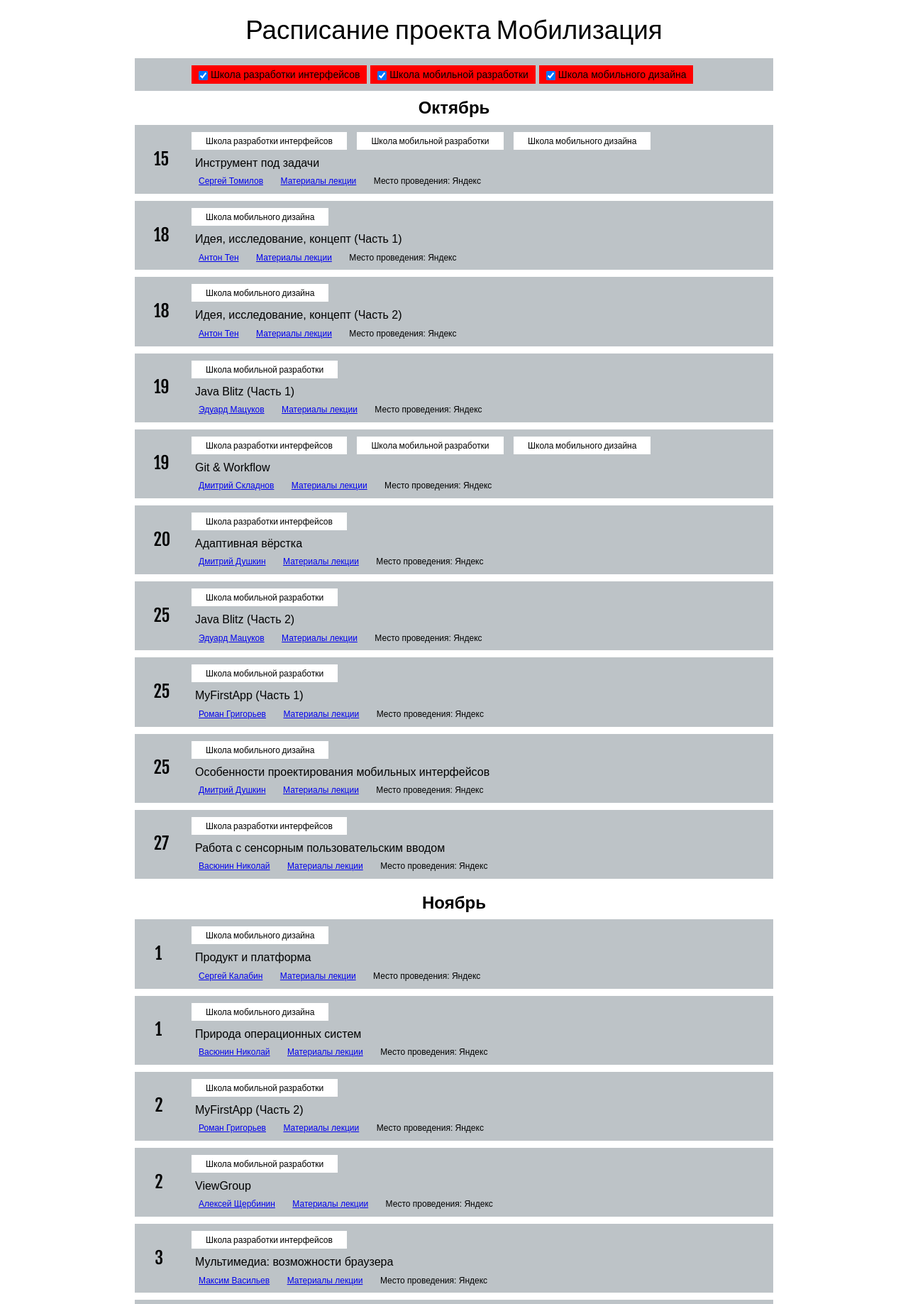
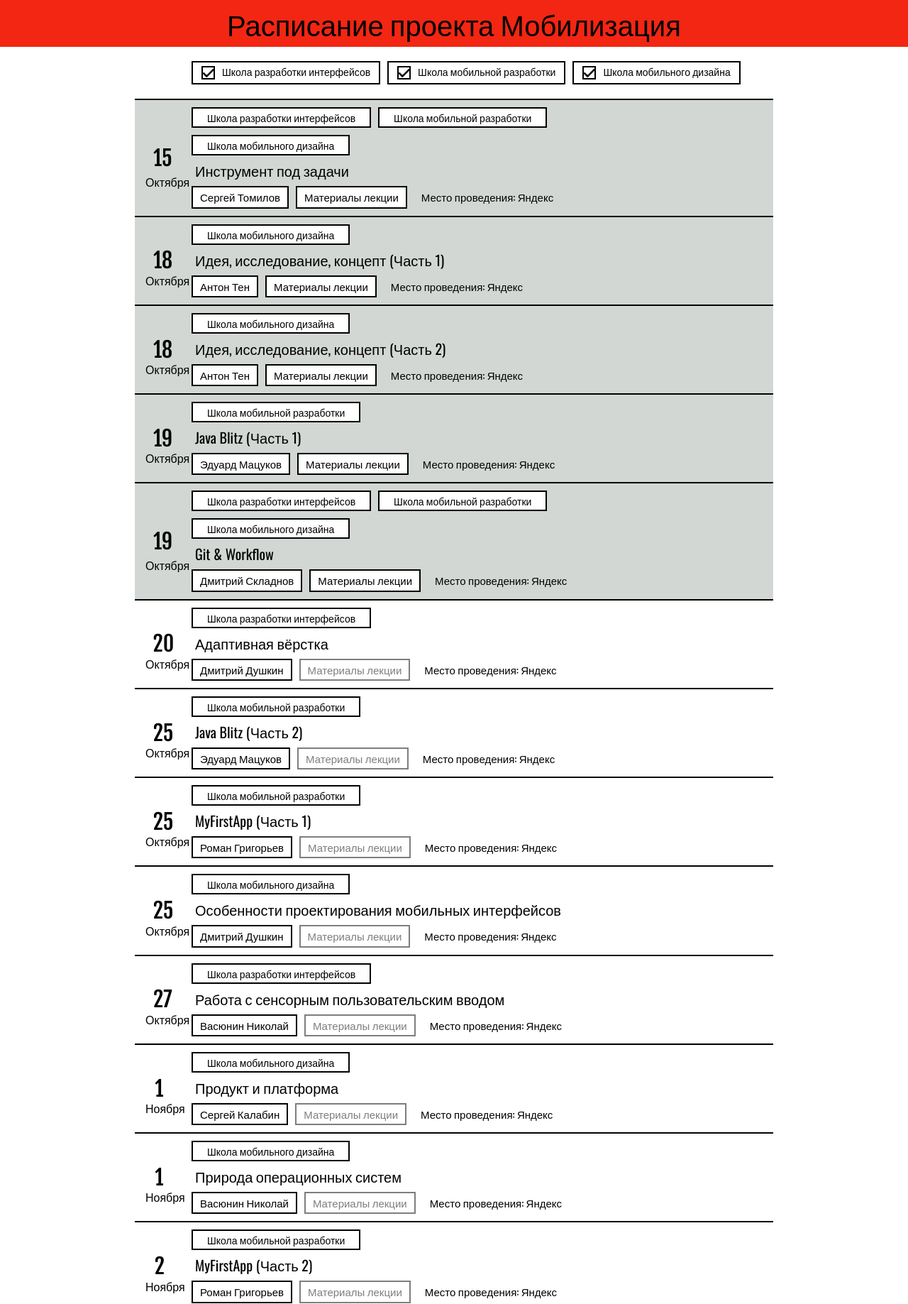
Before and after one commit to ottenokLeshi/YA-first, a plain HTML site: page index.html in a window 1280 px wide. Shown: the top 1837 px of the page at 71% size. Drawn offline with nearby package versions, Linux system fonts and the light colour scheme.

Commit message:
Added styles and interactivity

```diff
--- a/css/style.css
+++ b/css/style.css
@@ -2,40 +2,58 @@
 	display: none;
 }
 
-.body {
-
-}
-
 .header {
-	font-family: 'Fjalla One', sans-serif;
 	box-sizing: border-box;
 	text-align: center;
-	padding: 20px 0px;
-	background-color: #ffffff;
+	padding: 10px 0px;
+	background-color: #F22613;
 }
 
 .header__main{
-	font-size: 2.3em;
+	font-family: 'Oswald', sans-serif;
+	font-size: 40px;
 }
 
 .school__select {
 	box-sizing: border-box;
-	background-color: #bdc3c7;
 	font-size: 0px;
 	padding: 5px 0px 5px 0px;
 	max-width: 900px;
 	padding-left: 80px;
-	margin: 0px auto 0px auto;
+	margin: 10px auto 10px auto;
 }
 
 .selects__item {
+	font-family: 'Oswald', sans-serif;
 	font-size: 14px;
 	display: inline-block;
-	padding: 5px 10px 5px 10px;
+	padding: 5px 12px 5px 12px;
 	margin-top: 5px;
 	margin-bottom: 5px;
-	margin-right: 5px;
-	background-color: red;
+	margin-right: 10px;
+	background-color: #ffffff;
+	cursor: pointer;
+	border: 2px solid #000000;
+}
+
+.selects__item label{
+	cursor: pointer;
+}
+input[type="checkbox"] {
+	display:none;
+}
+
+input[type="checkbox"] + label span {
+	display: inline-block;
+    width: 15px;
+    height: 15px;
+    cursor: pointer;
+    margin: 0px 10px 0 0;
+    vertical-align: middle;
+    border: 2px solid #000000;
+}
+input[type="checkbox"]:checked + label span {
+    background: url("../img/checked.png") top no-repeat;
 }
 
 .select__box {
@@ -43,8 +61,8 @@
 }
 
 .school__name {
-	font-family: 'Fjalla One', sans-serif;
-	font-size: 12px;
+	font-family: 'Oswald', sans-serif;
+	font-size: 14px;
 	margin-top: 5px;
 	margin-bottom: 5px;
 	background-color: #ffffff;
@@ -54,14 +72,7 @@
 	line-height: 25px;
 	display: inline-block;
 	margin-right: 10px;
-	cursor: pointer;
-}
-
-.month {
-	text-align: center;
-	padding: 10px;
-	font-weight: bold;
-	font-size: 1.5em;
+	border: 2px solid #000000;
 }
 
 .schedule {
@@ -71,77 +82,116 @@
 }
 
 .schedule__item {
-	background-color: #bdc3c7;
+	font-family: 'Oswald', sans-serif;
 	position: relative;
 	box-sizing: border-box;
 	padding: 5px;
 	padding-left: 80px;
+	padding-right: 80px;
 	max-width: 900px;
-	margin: 0px auto 10px auto;
+	margin: 0px auto 0px auto;
+	font-size: 0px;
+	border-bottom: 2px solid black;
+}
+.schedule__item:first-of-type {
+	border-top: 2px solid black;
 }
 
-.schedule_school{
-
+.schedule__item a {
+	cursor: pointer;
+	color: #000000;
+	text-decoration:none;
 }
 
+.schedule__item__passed {
 
+	background-color: #D2D7D3;
+}
 .schedule__date {
 	font-family: 'Fjalla One', sans-serif;
 	position: absolute;
 	top: 50%;
 	left: 30px;
 	display: inline;
-	font-size: 1.5em;
+	font-size: 30px;
 	transform: translate(-15%, -50%);
+}
+
+.schedule__month {
+	font-size: 16px;
+	position: absolute;
+	top: 65%;
+	left: 15px;
+	display: inline;
 }
 
 .schedule__name {
 	padding: 5px;
-	font-size: 16px;
-	max-width: 600px
+	font-size: 20px;
 }
 
 .schedule__lecturer {
-	font-size: 12px;
+	font-size: 15px;
 	text-decoration: none;
 	display: inline-block;
-	padding: 5px 10px 5px 10px
+	padding: 5px 10px 5px 10px;
+	cursor: pointer;
+	background-color: #ffffff;
+	border: 2px solid #000000;
+	margin-right: 10px;
+	margin-top: 5px;
+	margin-bottom: 5px;
+
 }
 
 .schedule__materials {
-	font-size: 12px;
+	font-size: 15px;
 	display: inline-block;
-	padding: 5px 10px 5px 10px
+	padding: 5px 10px 5px 10px;
+	background-color: #ffffff;
+	border: 2px solid #000000;
+	margin-right: 10px;
+	margin-top: 5px;
+	margin-bottom: 5px;
+}
+
+.schedule__materials__notavail{
+	opacity: 0.5;
 }
 
 .schedule__place {
-	font-size: 12px;
+	font-size: 15px;
 	display: inline-block;
-	padding: 5px 10px 5px 10px
+	padding: 5px 10px 5px 10px;
 }
 
 .schedule__popup {
+	font-family: 'Oswald', sans-serif;
 	z-index: 10;
 	width:100%;
     min-height:100%;
-    background-color: rgba(0,0,0,0.5);
+    background-color: rgba(0,0,0,0.7);
     overflow:hidden;
     position:fixed;
     top:0px;
 }
 
 .popup__content {
-	margin:40px auto 0px auto;
-    max-width: 540px;
+	margin: 20px auto 0px auto;
+    max-width: 440px;
     min-height: 350px;
-    padding:10px;
+    padding: 0px;
     background-color: #fff;
-    border-radius: 5px;
-    box-shadow: 0px 0px 10px #000;
 }
 
 .popup__lecturer {
+	font-family: 'Oswald', sans-serif;
+	font-size: 40px;
+	box-sizing: border-box;
 	text-align: center;
+	padding: 10px 0px;
+	margin-bottom: 10px;
+	background-color: #F22613;
 }
 
 .popup__close {
@@ -151,13 +201,13 @@
     font-size: 21px;
     font-weight: bold;
     line-height: 1;
-    color: #000;
-    text-shadow: 0 1px 0 #fff;
-    opacity: 0.2;
+    text-shadow: 0 1px 0 #000;
+    opacity: 0.7;
     border: 0px;
 }
 
-.popup__close__icon {
+.popup__close__icon{
+	color: #000;
 }
 
 .popup__img__wraper {
--- a/index.html
+++ b/index.html
@@ -4,8 +4,9 @@
 	<meta charset="UTF-8">
 	<meta name="viewport" content="width=device-width, initial-scale=1">
 	<title>Расписание</title>
-	<link href="https://fonts.googleapis.com/css?family=Fjalla+One" rel="stylesheet">
+	<link href="https://fonts.googleapis.com/css?family=Fjalla+One|Oswald" rel="stylesheet">
 	<link rel="stylesheet" href="css/normalize.css">
+	<link rel="stylesheet" href="css/modificators.css">
 	<link rel="stylesheet" href="css/style.css">
 </head>
 <body>
@@ -15,16 +16,16 @@
 
 	<div class="school__select">
 		<div class="selects__item">
-			<input type="checkbox" id="interface" class="select__box school__intrface" checked>
-			<label for="interface">Школа разработки интерфейсов</label>
+			<input type="checkbox" id="interface" class="select__box school__interface" checked>
+			<label for="interface" class="school__interface"><span></span>Школа разработки интерфейсов</label>
 		</div>
 		<div class="selects__item">
 			<input type="checkbox" id="development" class="select__box school__development" checked>
-			<label for="development">Школа мобильной разработки</label>
+			<label for="development"><span></span>Школа мобильной разработки</label>
 		</div>
 		<div class="selects__item">
 			<input type="checkbox" id="design" class="select__box school__design" checked>
-			<label for="design">Школа мобильного дизайна</label>
+			<label for="design"><span></span>Школа мобильного дизайна</label>
 		</div>
 	</div>
 	<ul class="schedule">
@@ -33,147 +34,161 @@
 				<button class="popup__close">
 					<span class="popup__close__icon">x</span>
 				</button>
-				<h3 class="popup__lecturer"></h3>
+				<div class="popup__lecturer"></div>
 				<div class="popup__img__wraper">
 					<img class="popup__img" src="">
 				</div>
 				<p class="popup__description"></p>
 			</div>
 		</div>
-		<div class="month">Октябрь</div>
-		<li class="schedule__item">
-			<div class="school__name school__intrface">Школа разработки интерфейсов</div>
+		<li class="schedule__item schedule__item__passed">
+			<div class="school__name school__interface">Школа разработки интерфейсов</div>
 			<div class="school__name school__development">Школа мобильной разработки</div>
 			<div class="school__name school__design">Школа мобильного дизайна</div>
 			<div class="schedule__date">15</div>
+			<div class="schedule__month">Октября</div>
 			<div class="schedule__name">Инструмент под задачи</div>
 			<div class="schedule__lecturer"><a class="4" href="#">Сергей Томилов</a></div>
 			<div class="schedule__materials"><a target="_blank" href="https://events.yandex.ru/lib/talks/4268/">Материалы лекции</a></div>
 			<div class="schedule__place">Место проведения: Яндекс</div>
 		</li>
-		<li class="schedule__item">
+		<li class="schedule__item schedule__item__passed">
 			<div class="school__name school__design">Школа мобильного дизайна</div>
 			<div class="schedule__date">18</div>
+			<div class="schedule__month">Октября</div>
 			<div class="schedule__name">Идея, исследование, концепт (Часть 1)</div>
 			<div class="schedule__lecturer"><a class="1" href="#">Антон Тен</a></div>
 			<div class="schedule__materials"><a target="_blank" href="https://events.yandex.ru/lib/talks/4158/">Материалы лекции</a></div>
 			<div class="schedule__place">Место проведения: Яндекс</div>
 		</li>
-		<li class="schedule__item">
+		<li class="schedule__item schedule__item__passed">
 			<div class="school__name school__design">Школа мобильного дизайна</div>
 			<div class="schedule__date">18</div>
+			<div class="schedule__month">Октября</div>
 			<div class="schedule__name">Идея, исследование, концепт (Часть 2)</div>
 			<div class="schedule__lecturer"><a class="1" href="#">Антон Тен</a></div>
 			<div class="schedule__materials"><a target="_blank" href="https://events.yandex.ru/lib/talks/4159/">Материалы лекции</a></div>
 			<div class="schedule__place">Место проведения: Яндекс</div>
 		</li>
-		<li class="schedule__item">
+		<li class="schedule__item schedule__item__passed">
 			<div class="school__name school__development">Школа мобильной разработки</div>
 			<div class="schedule__date">19</div>
+			<div class="schedule__month">Октября</div>
 			<div class="schedule__name">Java Blitz (Часть 1)</div>
 			<div class="schedule__lecturer"><a class="19" href="#">Эдуард Мацуков</a></div>
 			<div class="schedule__materials"><a target="_blank" href="https://events.yandex.ru/lib/talks/4160/">Материалы лекции</a></div>
 			<div class="schedule__place">Место проведения: Яндекс</div>
 		</li>
-		<li class="schedule__item">
-			<div class="school__name school__intrface">Школа разработки интерфейсов</div>
+		<li class="schedule__item schedule__item__passed">
+			<div class="school__name school__interface">Школа разработки интерфейсов</div>
 			<div class="school__name school__development">Школа мобильной разработки</div>
 			<div class="school__name school__design">Школа мобильного дизайна</div>
 			<div class="schedule__date">19</div>
+			<div class="schedule__month">Октября</div>
 			<div class="schedule__name">Git & Workflow</div>
 			<div class="schedule__lecturer"><a class="20" href="#">Дмитрий Складнов</a></div>
 			<div class="schedule__materials"><a target="_blank" href="https://events.yandex.ru/lib/talks/4161/">Материалы лекции</a></div>
 			<div class="schedule__place">Место проведения: Яндекс</div>
 		</li>
 		<li class="schedule__item">
-			<div class="school__name school__intrface">Школа разработки интерфейсов</div>
+			<div class="school__name school__interface">Школа разработки интерфейсов</div>
 			<div class="schedule__date">20</div>
+			<div class="schedule__month">Октября</div>
 			<div class="schedule__name">Адаптивная вёрстка</div>
 			<div class="schedule__lecturer"><a class="13" href="#">Дмитрий Душкин</a></div>
-			<div class="schedule__materials"><a target="_blank" href="https://events.yandex.ru/lib/talks/4162/">Материалы лекции</a></div>
+			<div class="schedule__materials schedule__materials__notavail"><a href="#">Материалы лекции</a></div>
 			<div class="schedule__place">Место проведения: Яндекс</div>
 		</li>
 		<li class="schedule__item">
 			<div class="school__name school__development">Школа мобильной разработки</div>
 			<div class="schedule__date">25</div>
+			<div class="schedule__month">Октября</div>
 			<div class="schedule__name">Java Blitz (Часть 2)</div>
 			<div class="schedule__lecturer"><a class="19" href="#">Эдуард Мацуков</a></div>
-			<div class="schedule__materials"><a target="_blank" href="https://events.yandex.ru/lib/talks/4168/">Материалы лекции</a></div>
+			<div class="schedule__materials schedule__materials__notavail"><a href="#">Материалы лекции</a></div>
 			<div class="schedule__place">Место проведения: Яндекс</div>
 		</li>
 		<li class="schedule__item">
 			<div class="school__name school__development">Школа мобильной разработки</div>
 			<div class="schedule__date">25</div>
+			<div class="schedule__month">Октября</div>
 			<div class="schedule__name">MyFirstApp (Часть 1)</div>
 			<div class="schedule__lecturer"><a class="21" href="#">Роман Григорьев</a></div>
-			<div class="schedule__materials"><a target="_blank" href="https://events.yandex.ru/lib/talks/4169/">Материалы лекции</a></div>
+			<div class="schedule__materials schedule__materials__notavail"><a href="#">Материалы лекции</a></div>
 			<div class="schedule__place">Место проведения: Яндекс</div>
 		</li>
 		<li class="schedule__item">
 			<div class="school__name school__design">Школа мобильного дизайна</div>
 			<div class="schedule__date">25</div>
+			<div class="schedule__month">Октября</div>
 			<div class="schedule__name">Особенности проектирования мобильных интерфейсов</div>
 			<div class="schedule__lecturer"><a class="13" href="#">Дмитрий Душкин</a></div>
-			<div class="schedule__materials"><a target="_blank" href="https://events.yandex.ru/lib/talks/4167/">Материалы лекции</a></div>
+			<div class="schedule__materials schedule__materials__notavail"><a href="#">Материалы лекции</a></div>
 			<div class="schedule__place">Место проведения: Яндекс</div>
 		</li>
 		<li class="schedule__item">
-			<div class="school__name school__intrface">Школа разработки интерфейсов</div>
+			<div class="school__name school__interface">Школа разработки интерфейсов</div>
 			<div class="schedule__date">27</div>
+			<div class="schedule__month">Октября</div>
 			<div class="schedule__name">Работа с сенсорным пользовательским вводом</div>
 			<div class="schedule__lecturer"><a class="2" href="#">Васюнин Николай</a></div>
-			<div class="schedule__materials"><a target="_blank" href="https://events.yandex.ru/lib/talks/4172/">Материалы лекции</a></div>
-			<div class="schedule__place">Место проведения: Яндекс</div>
-		</li>
-		<div class="month">Ноябрь</div>
-		<li class="schedule__item">
-			<div class="school__name school__design">Школа мобильного дизайна</div>
-			<div class="schedule__date">1</div>
-			<div class="schedule__name">Продукт и платформа</div>
-			<div class="schedule__lecturer"><a class="3" href="#">Сергей Калабин</a></div>
-			<div class="schedule__materials"><a target="_blank" href="https://events.yandex.ru/lib/talks/4189/">Материалы лекции</a></div>
+			<div class="schedule__materials schedule__materials__notavail"><a href="#">Материалы лекции</a></div>
 			<div class="schedule__place">Место проведения: Яндекс</div>
 		</li>
 		<li class="schedule__item">
 			<div class="school__name school__design">Школа мобильного дизайна</div>
 			<div class="schedule__date">1</div>
+			<div class="schedule__month">Ноября</div>
+			<div class="schedule__name">Продукт и платформа</div>
+			<div class="schedule__lecturer"><a class="3" href="#">Сергей Калабин</a></div>
+			<div class="schedule__materials schedule__materials__notavail"><a href="#">Материалы лекции</a></div>
+			<div class="schedule__place">Место проведения: Яндекс</div>
+		</li>
+		<li class="schedule__item">
+			<div class="school__name school__design">Школа мобильного дизайна</div>
+			<div class="schedule__date">1</div>
+			<div class="schedule__month">Ноября</div>
 			<div class="schedule__name">Природа операционных систем</div>
 			<div class="schedule__lecturer"><a class="2" href="#">Васюнин Николай</a></div>
-			<div class="schedule__materials"><a target="_blank" href="https://events.yandex.ru/lib/talks/4190/">Материалы лекции</a></div>
+			<div class="schedule__materials schedule__materials__notavail"><a href="#">Материалы лекции</a></div>
 			<div class="schedule__place">Место проведения: Яндекс</div>
 		</li>
 		<li class="schedule__item">
 			<div class="school__name school__development">Школа мобильной разработки</div>
 			<div class="schedule__date">2</div>
+			<div class="schedule__month">Ноября</div>
 			<div class="schedule__name">MyFirstApp (Часть 2)</div>
 			<div class="schedule__lecturer"><a class="21" href="#">Роман Григорьев</a></div>
-			<div class="schedule__materials"><a target="_blank" href="https://events.yandex.ru/lib/talks/4195/">Материалы лекции</a></div>
+			<div class="schedule__materials schedule__materials__notavail"><a href="#">Материалы лекции</a></div>
 			<div class="schedule__place">Место проведения: Яндекс</div>
 		</li>
 		<li class="schedule__item">
 			<div class="school__name school__development">Школа мобильной разработки</div>
 			<div class="schedule__date">2</div>
+			<div class="schedule__month">Ноября</div>
 			<div class="schedule__name">ViewGroup</div>
 			<div class="schedule__lecturer"><a class="22" href="#">Алексей Щербинин</a></div>
-			<div class="schedule__materials"><a target="_blank" href="https://events.yandex.ru/lib/talks/4196/">Материалы лекции</a></div>
+			<div class="schedule__materials schedule__materials__notavail"><a href="#">Материалы лекции</a></div>
 			<div class="schedule__place">Место проведения: Яндекс</div>
 		</li>
 		<li class="schedule__item">
-			<div class="school__name school__intrface">Школа разработки интерфейсов</div>
+			<div class="school__name school__interface">Школа разработки интерфейсов</div>
 			<div class="schedule__date">3</div>
+			<div class="schedule__month">Ноября</div>
 			<div class="schedule__name">Мультимедиа: возможности браузера</div>
 			<div class="schedule__lecturer"><a class="14" href="#">Максим Васильев</a></div>
-			<div class="schedule__materials"><a target="_blank" href="https://events.yandex.ru/lib/talks/4197/">Материалы лекции</a></div>
+			<div class="schedule__materials schedule__materials__notavail"><a href="#">Материалы лекции</a></div>
 			<div class="schedule__place">Место проведения: Яндекс</div>
 		</li>
 		<li class="schedule__item">
-			<div class="school__name school__intrface">Школа разработки интерфейсов</div>
+			<div class="school__name school__interface">Школа разработки интерфейсов</div>
 			<div class="school__name school__development">Школа мобильной разработки</div>
 			<div class="school__name school__design">Школа мобильного дизайна</div>
 			<div class="schedule__date">4</div>
+			<div class="schedule__month">Ноября</div>
 			<div class="schedule__name">Инфраструктура веб-проектов</div>
 			<div class="schedule__lecturer"><a class="18" href="#">Прокопюк Андрей</a></div>
-			<div class="schedule__materials"><a target="_blank" href="https://events.yandex.ru/lib/talks/4323/">Материалы лекции</a></div>
+			<div class="schedule__materials schedule__materials__notavail"><a href="#">Материалы лекции</a></div>
 			<div class="schedule__place">Место проведения: Яндекс</div>
 		</li>
 	</ul>
```
Also changed, not shown: css/modificators.css (added, +15 -0 lines), js/script.js (+17 -7 lines), img/checked.png (added).
